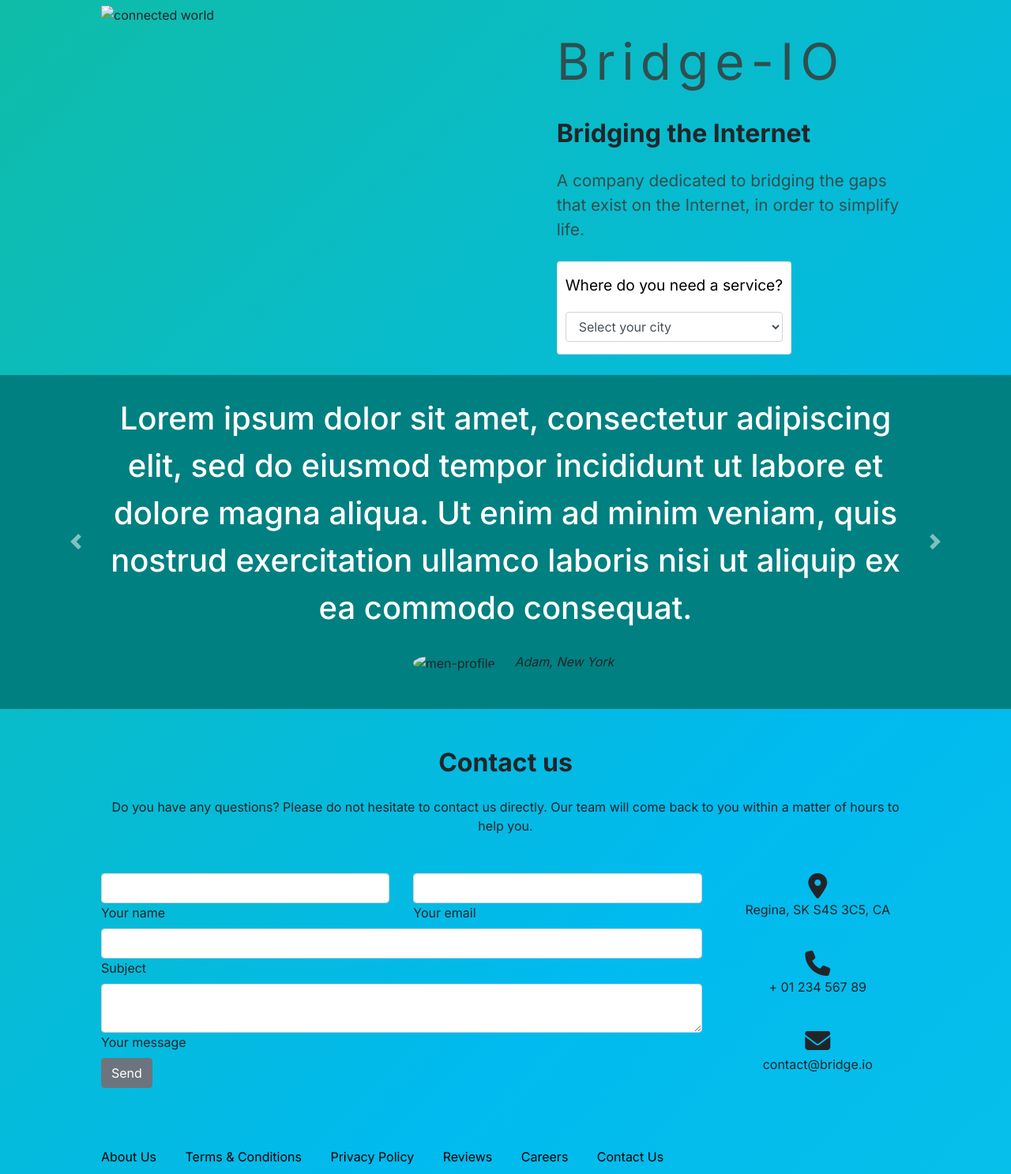
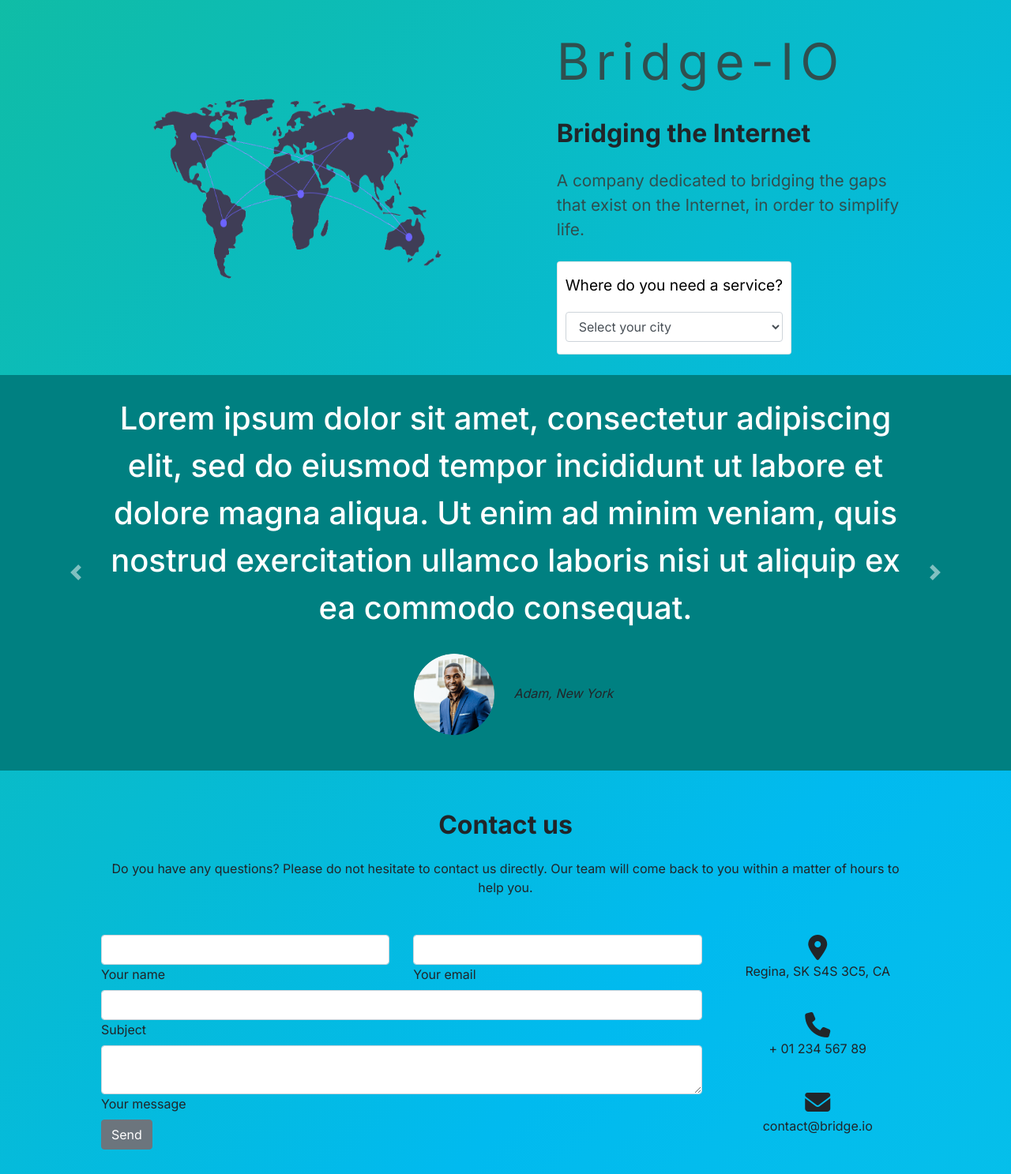
Before and after one commit to avnishpandey113/bridgeiomock, a plain HTML site: page index.html in a window 1280 px wide. Shown: the part 113-1600 px from the top of the page at 79% size. Drawn offline with nearby package versions, Linux system fonts and the light colour scheme; the site is published under a folder, as on GitHub Pages, so addresses that start at the root find nothing.

Commit message:
correct image path

```diff
--- a/index.html
+++ b/index.html
@@ -81,7 +81,7 @@
       </header>
       <div class="row">
         <div class="col-lg-6">
-          <img class="title-img" src="/connected2.png" alt="connected world" />
+          <img class="title-img" src="connected2.png" alt="connected world" />
         </div>
         <div class="col-lg-6 title-text">
           <p class="company-name">Bridge-IO</p>
@@ -122,7 +122,7 @@
               enim ad minim veniam, quis nostrud exercitation ullamco laboris
               nisi ut aliquip ex ea commodo consequat.
             </h2>
-            <img class="testimonial-image" src="/t1.png" alt="men-profile" />
+            <img class="testimonial-image" src="t1.png" alt="men-profile" />
             <em>Adam, New York</em>
           </div>
           <div class="carousel-item container-fluid">
@@ -132,7 +132,7 @@
               enim ad minim veniam, quis nostrud exercitation ullamco laboris
               nisi ut aliquip ex ea commodo consequat.
             </h2>
-            <img class="testimonial-image" src="/t2.png" alt="lady-profile" />
+            <img class="testimonial-image" src="t2.png" alt="lady-profile" />
             <em>Jen, Illinois</em>
           </div>
           <div class="carousel-item container-fluid">
@@ -142,7 +142,7 @@
               enim ad minim veniam, quis nostrud exercitation ullamco laboris
               nisi ut aliquip ex ea commodo consequat.
             </h2>
-            <img class="testimonial-image" src="/t3.png" alt="men-profile" />
+            <img class="testimonial-image" src="t3.png" alt="men-profile" />
             <em>Nick, Newark</em>
           </div>
         </div>
@@ -166,9 +166,7 @@
         </a>
       </div>
     </section>
-    <section id="contact" class="container-fluid">
-      <!--Section: Contact v.2-->
-      <section class="mb-4">
+    <section id="contact" class="container-fluid mb-4">
         <!--Section heading-->
         <h2 class="h1-responsive font-weight-bold text-center my-4">
           Contact us
@@ -196,7 +194,7 @@
                       name="name"
                       class="form-control"
                     />
-                    <label for="name" class="">Your name</label>
+                    <label for="name">Your name</label>
                   </div>
                 </div>
                 <div class="col-md-6">
@@ -207,7 +205,7 @@
                       name="email"
                       class="form-control"
                     />
-                    <label for="email" class="">Your email</label>
+                    <label for="email" >Your email</label>
                   </div>
                 </div>
               </div>
@@ -268,7 +266,6 @@
             </ul>
           </div>
         </div>
-      </section>
     </section>
       <!-- footer section -->
       <footer id="footer" class="colored-section">
```
